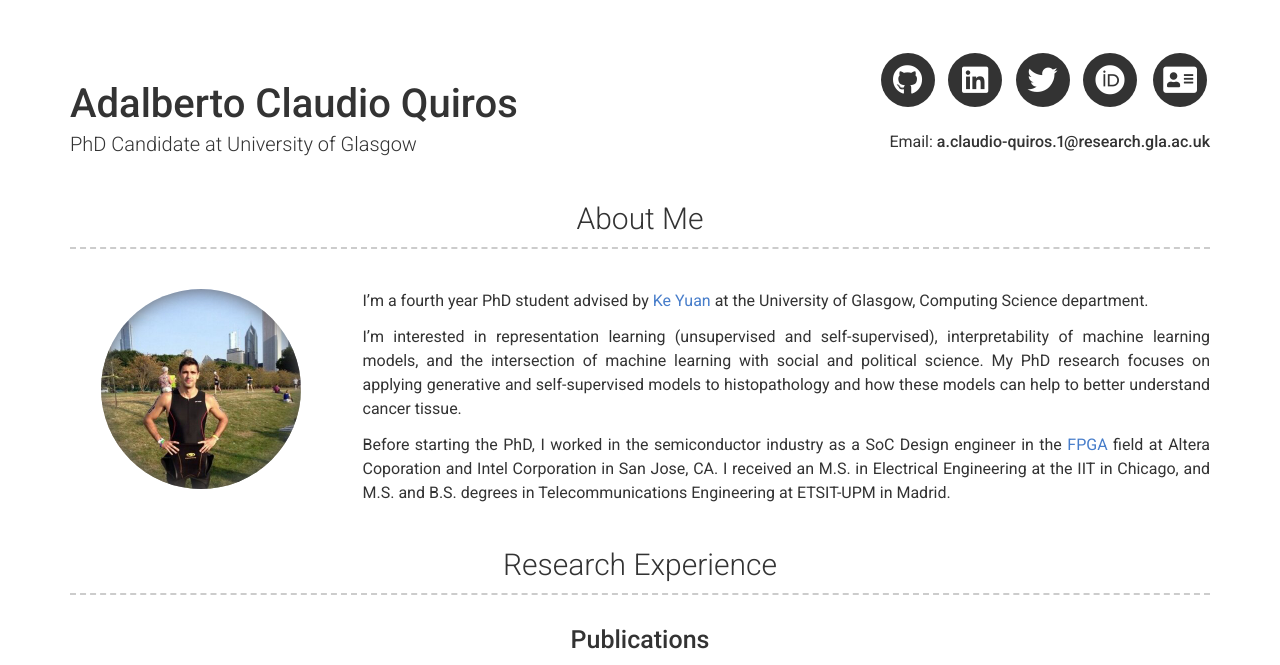
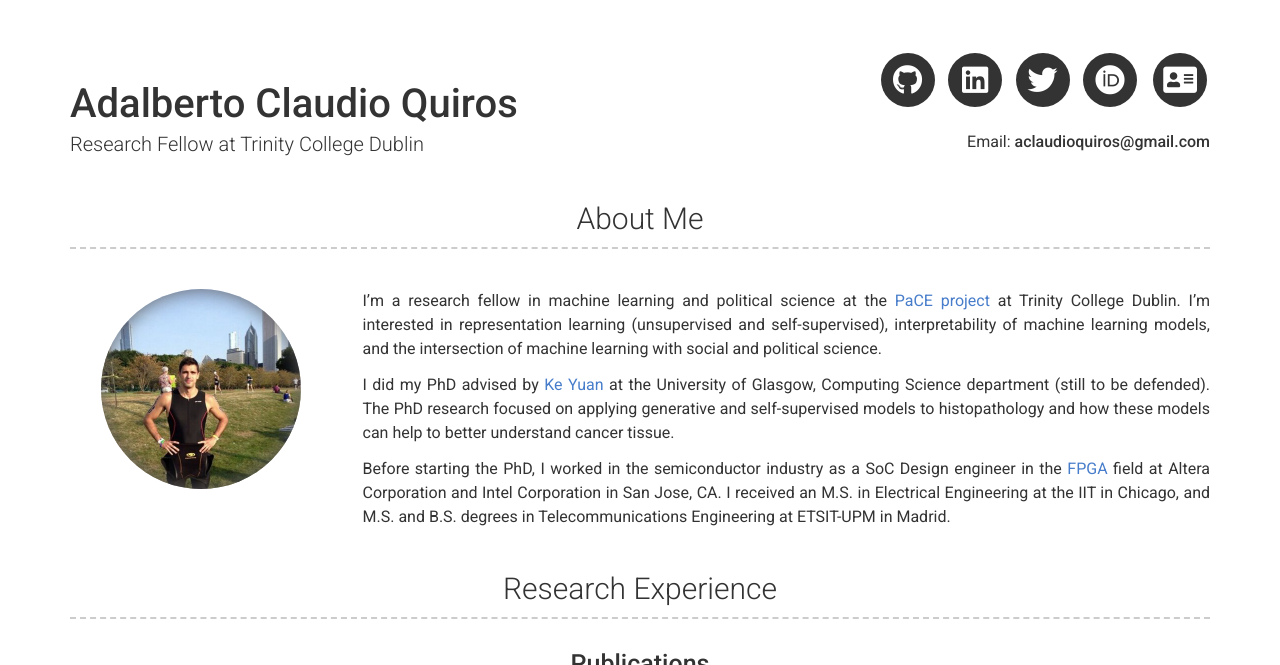
Before and after one commit to AdalbertoCq/adalbertocq.github.io, a Jekyll site: the page built from index.md, in a window 1280 px wide and 900 px high, cut to the strip 0-665 px from the top of the window. Built offline with Jekyll 4.4.1, drawn with Linux system fonts in a browser that asks for light colours; nearby versions of some CDN libraries; some of the changed text lies outside the part shown.

Commit message:
update TCD

```diff
--- a/_config.yml
+++ b/_config.yml
@@ -4,8 +4,8 @@ repository: AdalbertoCq/adalbertocq.github.io
 
 # Personal info
 name: "Adalberto Claudio Quiros"
-title: "PhD Candidate at University of Glasgow"
-email: "a.claudio-quiros.1@research.gla.ac.uk"
+title: "Research Fellow at Trinity College Dublin"
+email: "aclaudioquiros@gmail.com"
 # phone: "+44 7305 238105"
 # website: Your website (eg. https://google.com)(optional)
 
@@ -45,11 +45,11 @@ additional_links:
 # about_title: About Me (Use this to override about section title)
 about_profile_image: images/Adal.jpeg
 about_content: | # this will include new lines to allow paragraphs
-  I'm a fourth year PhD student advised by [Ke Yuan](https://scholar.google.co.uk/citations?user=PIQ_ZhUAAAAJ&hl=en) at the University of Glasgow, Computing Science department.
+  I'm a research fellow in machine learning and political science at the [PaCE project](https://conflictlab.github.io/) at Trinity College Dublin. I'm interested in representation learning (unsupervised and self-supervised), interpretability of machine learning models, and the intersection of machine learning with social and political science.
 
-  I'm interested in representation learning (unsupervised and self-supervised), interpretability of machine learning models, and the intersection of machine learning with social and political science. My PhD research focuses on applying generative and self-supervised models to histopathology and how these models can help to better understand cancer tissue.
+  I did my PhD advised by [Ke Yuan](https://scholar.google.co.uk/citations?user=PIQ_ZhUAAAAJ&hl=en) at the University of Glasgow, Computing Science department (still to be defended). The PhD research focused on applying generative and self-supervised models to histopathology and how these models can help to better understand cancer tissue.
 
-  Before starting the PhD, I worked in the semiconductor industry as a SoC Design engineer in the [FPGA](https://en.wikipedia.org/wiki/Field-programmable_gate_array) field at Altera Coporation and Intel Corporation in San Jose, CA. I received an M.S. in Electrical Engineering at the IIT in Chicago, and M.S. and B.S. degrees in Telecommunications Engineering at ETSIT-UPM in Madrid.
+  Before starting the PhD, I worked in the semiconductor industry as a SoC Design engineer in the [FPGA](https://en.wikipedia.org/wiki/Field-programmable_gate_array) field at Altera Corporation and Intel Corporation in San Jose, CA. I received an M.S. in Electrical Engineering at the IIT in Chicago, and M.S. and B.S. degrees in Telecommunications Engineering at ETSIT-UPM in Madrid.
 
 # Projects Section
 projects_title: "Research Experience" #(Use this to override about projects section title)
```
